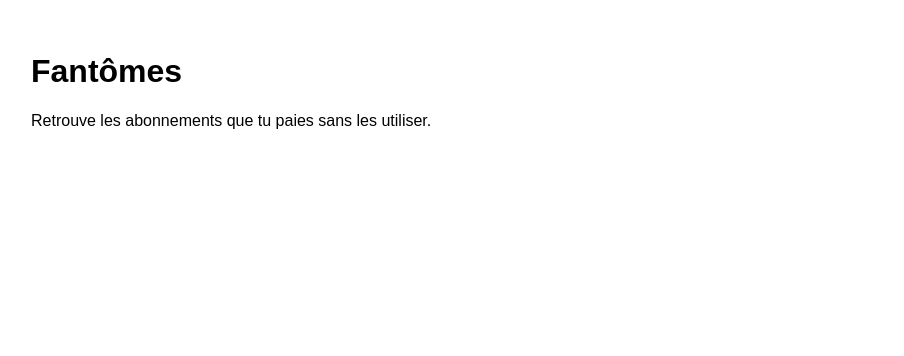
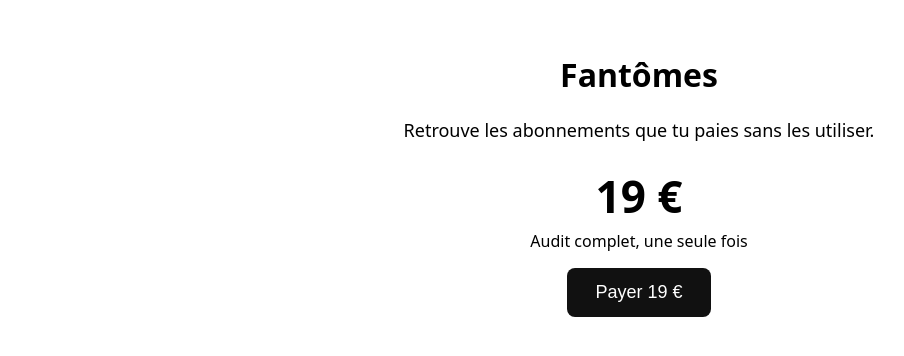
Before and after one commit to nicolasseradin35830-create/Fantome, a Next.js app: page / in a window 1280 px wide. Shown: the top 356 px of the page, without its empty margins (1-905 px from the left). Built offline with nearby package versions, Linux system fonts and the light colour scheme.

Commit message:
Update page.tsx

```diff
--- a/app/page.tsx
+++ b/app/page.tsx
@@ -1,8 +1,14 @@
+
 export default function Home() {
   return (
-    <main style={{ padding: 24, fontFamily: "sans-serif" }}>
-      <h1>Fantômes</h1>
-      <p>Retrouve les abonnements que tu paies sans les utiliser.</p>
+    <main style={{ maxWidth: 480, margin: "0 auto", padding: 24, fontFamily: "system-ui, sans-serif", textAlign: "center" }}>
+      <h1 style={{ fontSize: 32 }}>Fantômes</h1>
+      <p style={{ fontSize: 18 }}>Retrouve les abonnements que tu paies sans les utiliser.</p>
+      <p style={{ fontSize: 44, fontWeight: "bold", margin: "24px 0 4px" }}>19 €</p>
+      <p style={{ marginTop: 0 }}>Audit complet, une seule fois</p>
+      <button style={{ fontSize: 18, padding: "14px 28px", background: "#111", color: "#fff", border: "none", borderRadius: 8 }}>
+        Payer 19 €
+      </button>
     </main>
   );
 }
```
